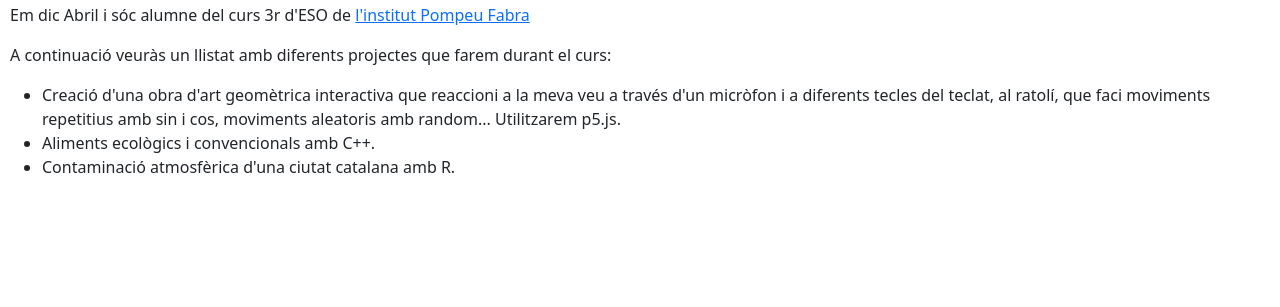
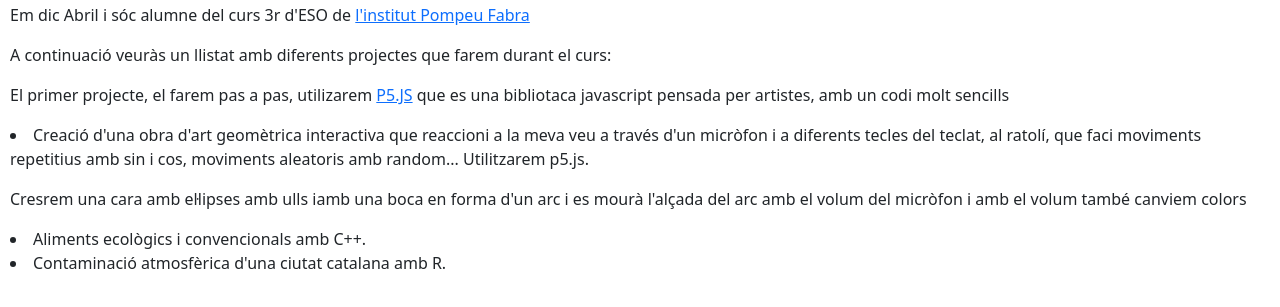
Before and after one commit to asalvado4/asalvado4.github.io, a plain HTML site: page index.html in a window 1280 px wide. Shown: the part 149-456 px from the top of the page. Drawn offline with nearby package versions, Linux system fonts and the light colour scheme.

Commit message:
Update index.html

```diff
--- a/index.html
+++ b/index.html
@@ -88,9 +88,10 @@
     <h1>Benvinguts</h1>
     <p>Em dic Abril i sóc alumne del curs 3r d'ESO de <a href="https://agora.xtec.cat/ies-pompeu-fabra-martorell/">l'institut Pompeu Fabra</a></p>
     <p>A continuació veuràs un llistat amb diferents projectes que farem durant el curs:</p>
-    <ul>
+    <p>El primer projecte, el farem pas a pas, utilizarem <a href="https://p5js.org/es/">P5.JS</a> que es una bibliotaca javascript pensada per artistes, amb un codi molt sencills </p>
         <li>Creació d'una obra d'art geomètrica interactiva que reaccioni a la meva veu a través d'un micròfon i a diferents tecles del teclat, al ratolí, que faci moviments repetitius amb sin i cos, moviments aleatoris amb random... Utilitzarem p5.js.</li>
-        <li>Aliments ecològics i convencionals amb C++.</li>
+    </p>Cresrem una cara amb el·lipses amb ulls iamb una boca en forma d'un arc i es mourà l'alçada del arc amb el volum del micròfon i amb el volum també canviem colors</p>
+    <li>Aliments ecològics i convencionals amb C++.</li>
         <li>Contaminació atmosfèrica d'una ciutat catalana amb R.</li>
     </ul>
 </div>
```
